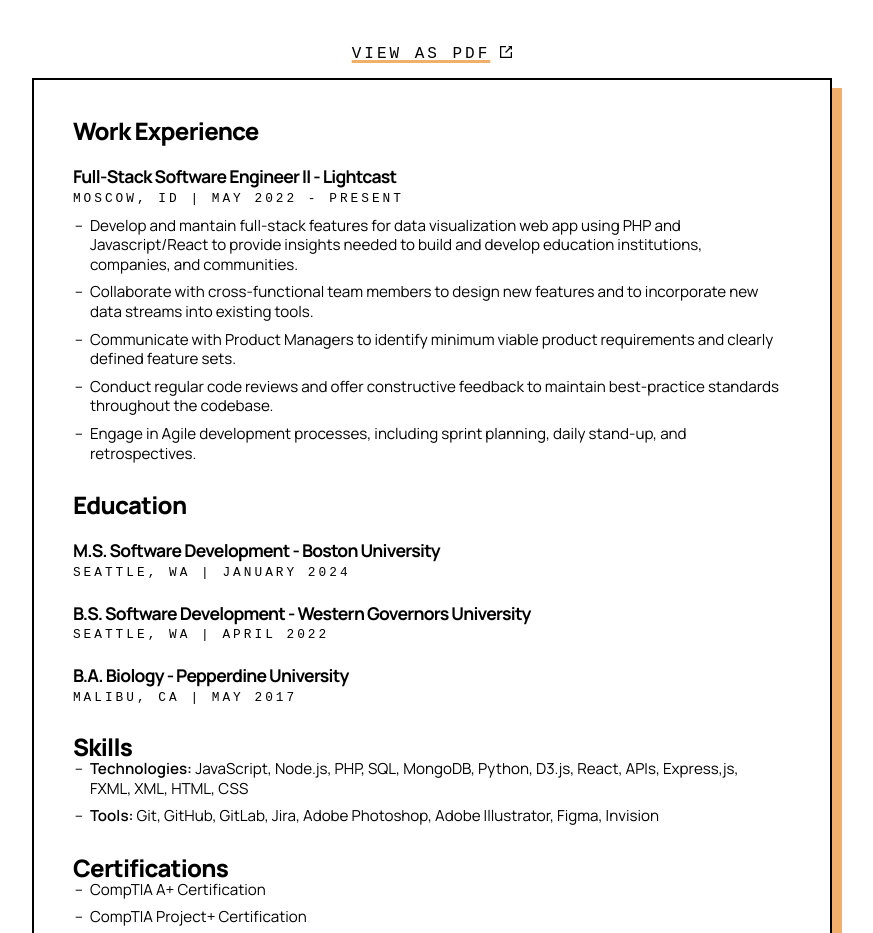
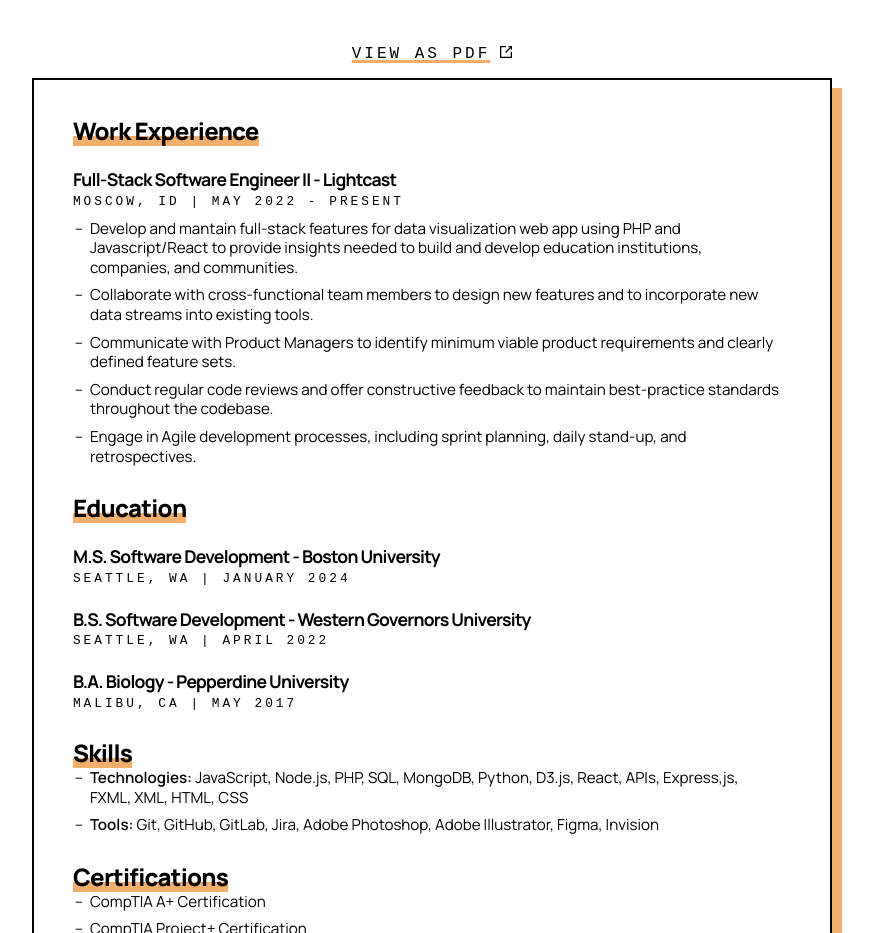
Before and after one commit to jennifer-bowser/jb-dev, a React (Vite) app: page / in a window 1280 px wide. Shown: the part 1519-2452 px from the top of the page, without its empty margins (208-1081 px from the left). Built offline with nearby package versions, Linux system fonts and the light colour scheme; a web font is replaced by a local one.

Commit message:
added underlines to resume headers

```diff
--- a/src/NavMenu.css
+++ b/src/NavMenu.css
@@ -1,4 +1,4 @@
-.NavMenu{
+.NavMenu {
     --horizontal-padding: 7px;
 
     display: flex;
@@ -6,16 +6,17 @@
     margin: 0;
 }
 
-.NavMenu li{
+.NavMenu li {
     margin-right: 20px;
-    position: relative; /* Allows .NavMenu-Highlight to be absolutely positioned */
+    position: relative;
+    /* Allows .NavMenu-Underline to be absolutely positioned */
 }
 
-.NavMenu li:last-of-type{
+.NavMenu li:last-of-type {
     margin-right: 0;
 }
 
-.NavMenu a{
+.NavMenu a {
     color: var(--black);
     font-weight: 500;
     font-size: 1.4em;
@@ -24,11 +25,11 @@
     padding: 2px var(--horizontal-padding) 0 var(--horizontal-padding);
 }
 
-.NavMenu a:hover{
+.NavMenu a:hover {
     background-color: var(--accent-color);
 }
 
-.NavMenu-Underline{
+.NavMenu-Underline {
     background-color: var(--accent-color);
     bottom: 4px;
     height: 8px;
@@ -36,10 +37,10 @@
     opacity: 0;
     position: absolute;
     transition: opacity var(--transition);
-    width: calc(100% -  2 * var(--horizontal-padding));
+    width: calc(100% - 2 * var(--horizontal-padding));
     z-index: -1;
 }
 
-.NavMenu-Underline-Active{
+.NavMenu-Underline-Active {
     opacity: 1;
 }
--- a/src/Resume.css
+++ b/src/Resume.css
@@ -46,6 +46,21 @@
     margin: 25px 0 5px 0;
 }
 
+.Resume-Heading-Block {
+    display: flex;
+}
+
+.Resume-Heading-Block-Expander {
+    flex-grow: 1;
+}
+
+.Resume .Block-Underline {
+    width: 100%;
+    height: 10px;
+    background-color: var(--accent-color);
+    margin-top: -7px;
+}
+
 .Resume .Dropshadow-Box .Subtitle {
     font-size: 0.8em;
     margin: 0 0 10px 0;
--- a/src/Resume.jsx
+++ b/src/Resume.jsx
@@ -26,13 +26,25 @@
             <a className="Resume-PDF-Link Subtitle" href="src\assets\Jennifer-Bowser-Resume.pdf" target="_blank">view as pdf<img src="src\assets\open-new-tab-icon.svg" width="12px" /></a>
             <div className="Dropshadow-Box" >
                 <section>
-                    <h3>Work Experience</h3>
+                    <div className="Resume-Heading-Block">
+                        <div>
+                            <h3>Work Experience</h3>
+                            <div className="Block-Underline"></div>
+                        </div>
+                        <div className="Resume-Heading-Block-Expander"></div>
+                    </div>
                     <h4>Full-Stack Software Engineer II - Lightcast</h4>
                     <p className="Subtitle">Moscow, ID | May 2022 - Present</p>
                     <BulletList listItems={workExperienceListItems} />
                 </section>
                 <section>
-                    <h3>Education</h3>
+                    <div className="Resume-Heading-Block">
+                        <div>
+                            <h3>Education</h3>
+                            <div className="Block-Underline"></div>
+                        </div>
+                        <div className="Resume-Heading-Block-Expander"></div>
+                    </div>
                     <section>
                         <h4>M.S. Software Development - Boston University</h4>
                         <p className="Subtitle">Seattle, WA | January 2024</p>
@@ -47,11 +59,23 @@
                     </section>
                 </section>
                 <section>
-                    <h3>Skills</h3>
+                    <div className="Resume-Heading-Block">
+                        <div>
+                            <h3>Skills</h3>
+                            <div className="Block-Underline"></div>
+                        </div>
+                        <div className="Resume-Heading-Block-Expander"></div>
+                    </div>
                     <BulletList listItems={skillsListItems} />
                 </section>
                 <section>
-                    <h3>Certifications</h3>
+                    <div className="Resume-Heading-Block">
+                        <div>
+                            <h3>Certifications</h3>
+                            <div className="Block-Underline"></div>
+                        </div>
+                        <div className="Resume-Heading-Block-Expander"></div>
+                    </div>
                     <BulletList listItems={certListItems} />
                 </section>
             </div>
```
